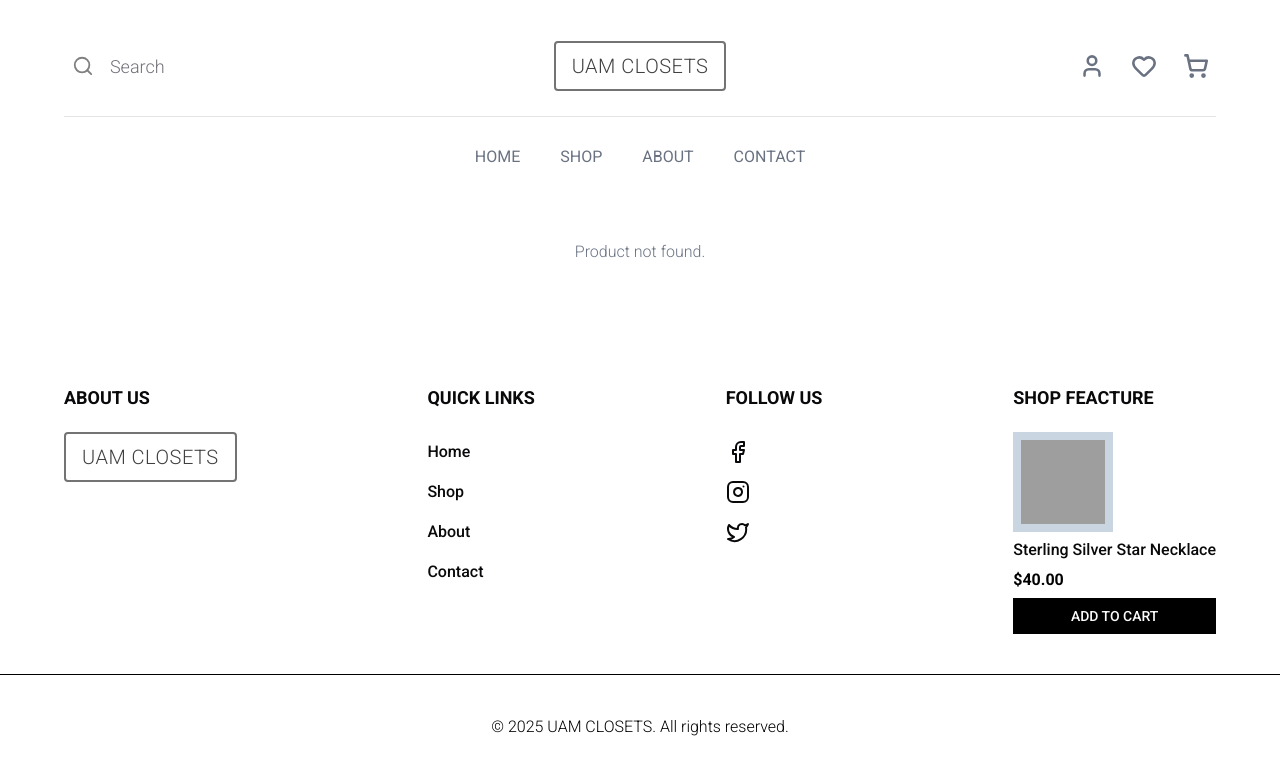
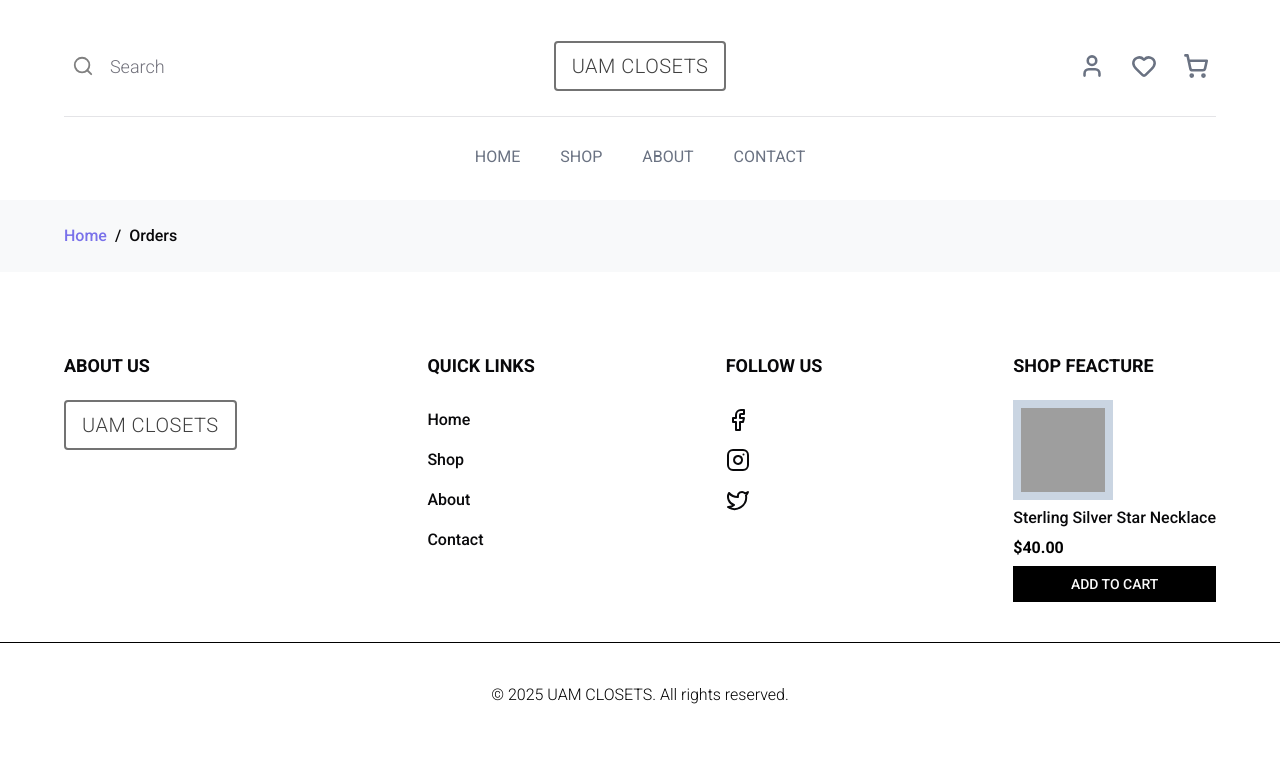
Before and after one commit to wetwan/mamah-web, a Next.js app: page /order in a window 1280 px wide. Shown: the top 774 px of the page. Built offline with nearby package versions, Linux system fonts and the light colour scheme; grey boxes are pictures that could not be loaded.

Commit message:
create prfiel, orders, order page

```diff
--- /dev/null
+++ b/app/(root)/order/[id]/page.tsx
@@ -0,0 +1,22 @@
+import Link from "next/link";
+import React from "react";
+
+const Order = () => {
+  return (
+    <div>
+      <div className="w-full  py-6 bg-[#f8f9fa] md:px-8 lg:px-16 xl:32 2xl:px-64   capitalize flex items-center gap-2 px-4 font-medium">
+        <Link href={"/"} className="text-[#7971ea]">
+          home
+        </Link>
+        <span>/</span>{" "}
+        <Link href={"/order"} className="text-[#7971ea]">
+          order
+        </Link>{" "}
+        <span>/</span>
+        <p>order 1</p>
+      </div>
+    </div>
+  );
+};
+
+export default Order;
--- /dev/null
+++ b/app/(root)/order/page.tsx
@@ -0,0 +1,17 @@
+import Link from "next/link";
+import React from "react";
+
+const Orders = () => {
+  return (
+    <div>
+      <div className="w-full  py-6 bg-[#f8f9fa] md:px-8 lg:px-16 xl:32 2xl:px-64   capitalize flex items-center gap-2 px-4 font-medium">
+        <Link href={"/"} className="text-[#7971ea]">
+          home
+        </Link>
+        / <p>Orders</p>
+      </div>
+    </div>
+  );
+};
+
+export default Orders;
--- /dev/null
+++ b/app/(root)/profile/page.tsx
@@ -0,0 +1,17 @@
+import Link from "next/link";
+import React from "react";
+
+const Profile = () => {
+  return (
+    <div>
+      <div className="w-full  py-6 bg-[#f8f9fa] md:px-8 lg:px-16 xl:32 2xl:px-64   capitalize flex items-center gap-2 px-4 font-medium">
+        <Link href={"/"} className="text-[#7971ea]">
+          home
+        </Link>
+        / <p>profile</p>
+      </div>
+    </div>
+  );
+};
+
+export default Profile;
--- a/components/profiledropdown.tsx
+++ b/components/profiledropdown.tsx
@@ -38,7 +38,13 @@ export function ProfileDropdown() {
           <DropdownMenuContent className="w-56" align="start">
             <DropdownMenuLabel>My Account</DropdownMenuLabel>
             <DropdownMenuGroup>
-              <DropdownMenuItem>Profile</DropdownMenuItem>
+              <DropdownMenuItem
+                onClick={() => {
+                  router.push("/profile");
+                }}
+              >
+                Profile
+              </DropdownMenuItem>
               <DropdownMenuItem
                 onClick={() => {
                   router.push("/cart");
@@ -46,7 +52,13 @@ export function ProfileDropdown() {
               >
                 Cart
               </DropdownMenuItem>
-              <DropdownMenuItem>Order History</DropdownMenuItem>
+              <DropdownMenuItem
+                onClick={() => {
+                  router.push("/order");
+                }}
+              >
+                Order History
+              </DropdownMenuItem>
             </DropdownMenuGroup>
             <DropdownMenuSeparator />
 
@@ -70,7 +82,10 @@ export function ProfileDropdown() {
           </DropdownMenuTrigger>
           <DropdownMenuContent className="w-56" align="start">
             <DropdownMenuGroup>
-              <DropdownMenuItem className="capitalize " onClick={()=> router.push('/login')}>
+              <DropdownMenuItem
+                className="capitalize "
+                onClick={() => router.push("/login")}
+              >
                 log in
               </DropdownMenuItem>
             </DropdownMenuGroup>
```
